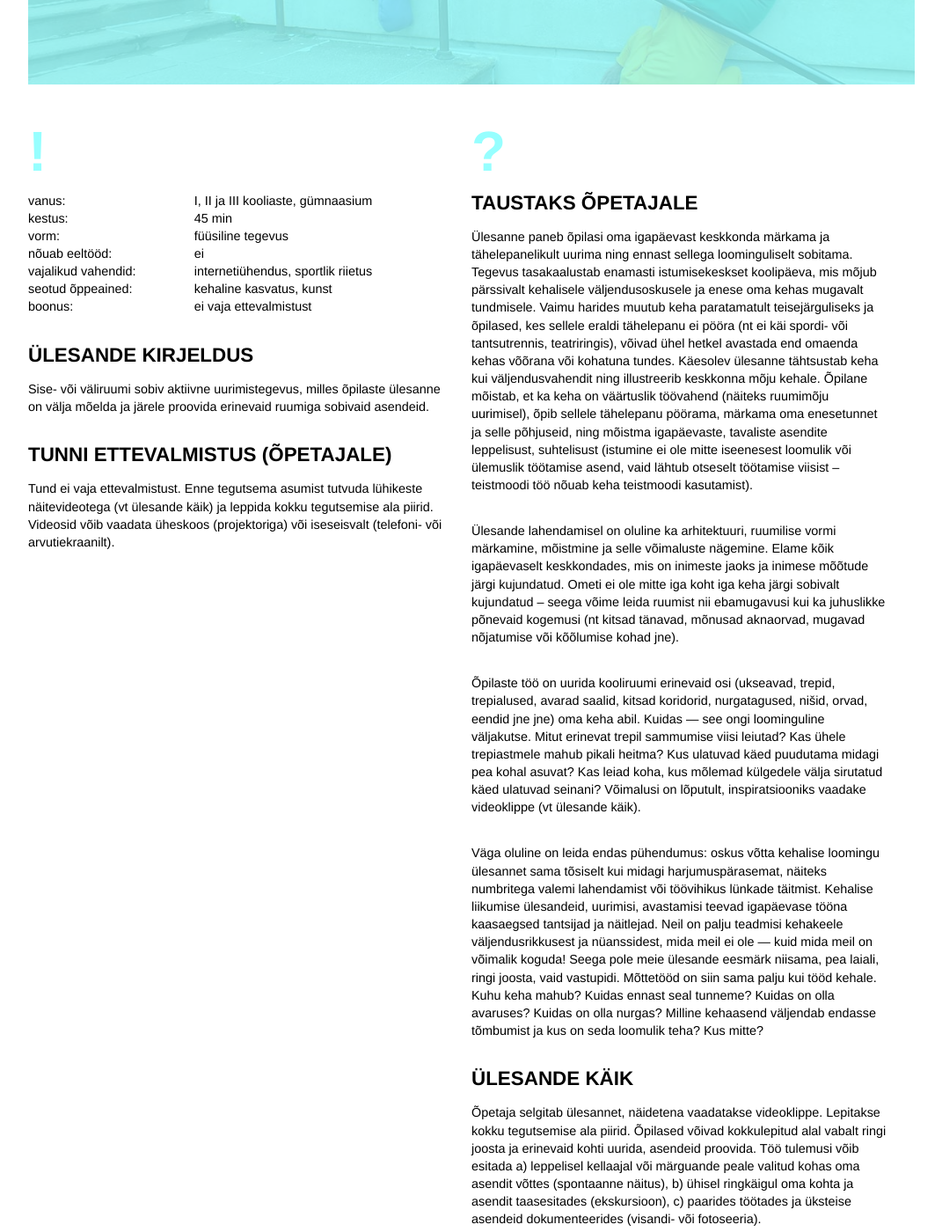
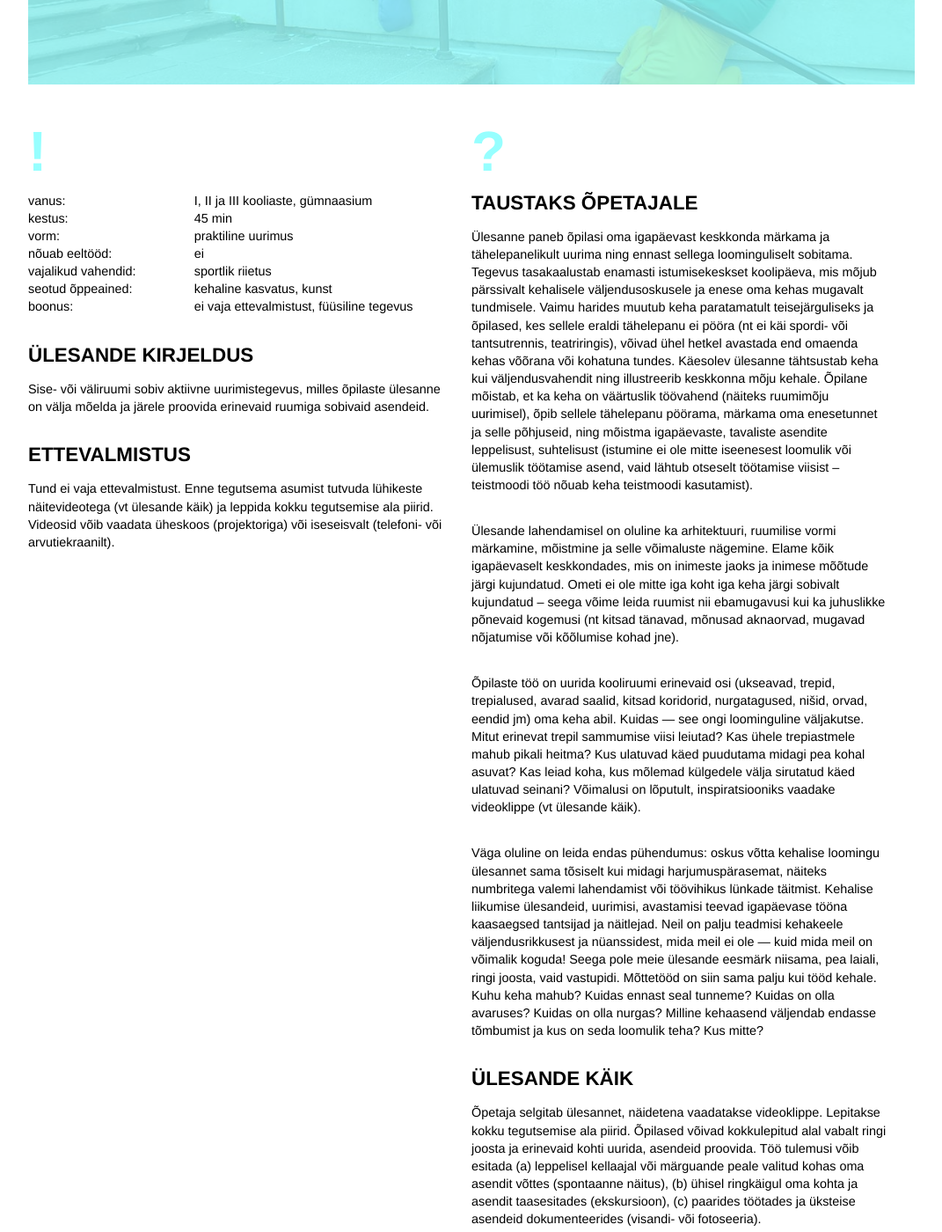
Before and after one commit to ruumiharidus/ruumiharidus.github.io, a Jekyll site: the page built from _posts/2015-11-25-keha-on-ruum.md, in a window 1280 px wide and 1400 px high, scrolled down 698 px. Shown: the whole window at 88% size, without its empty margins (104-1175 px from the left). Built offline with Jekyll 4.4.1, drawn with Linux system fonts in a browser that asks for light colours; nearby versions of some CDN libraries; some of the changed lines change nothing that is shown; some of the changed text lies outside the part shown.

Commit message:
Updated 2015-11-25-keha-on-ruum.md

```diff
--- a/_posts/2015-11-25-keha-on-ruum.md
+++ b/_posts/2015-11-25-keha-on-ruum.md
@@ -7,21 +7,22 @@ published: true
 ---
 
 
+
 <section class="section-bang">
 ### !
 
 vanus: 				| I, II ja III kooliaste, gümnaasium
 kestus: 			| 45 min
-vorm: 				| füüsiline tegevus
+vorm: 				| praktiline uurimus
 nõuab eeltööd:		| ei
-vajalikud vahendid:	| internetiühendus, sportlik riietus
+vajalikud vahendid:	| sportlik riietus
 seotud õppeained:	| kehaline kasvatus, kunst
-boonus:				| ei vaja ettevalmistust
+boonus:				| ei vaja ettevalmistust, füüsiline tegevus
 
 #### Ülesande kirjeldus
 Sise- või väliruumi sobiv aktiivne uurimistegevus, milles õpilaste ülesanne on välja mõelda ja järele proovida erinevaid ruumiga sobivaid asendeid.
 
-#### Tunni ettevalmistus (õpetajale)
+#### Ettevalmistus
 Tund ei vaja ettevalmistust. Enne tegutsema asumist tutvuda lühikeste näitevideotega (vt ülesande käik) ja leppida kokku tegutsemise ala piirid. Videosid võib vaadata üheskoos (projektoriga) või iseseisvalt (telefoni- või arvutiekraanilt).
 
 </section>
@@ -34,12 +35,12 @@ Tund ei vaja ettevalmistust. Enne tegutsema asumist tutvuda lühikeste näitevid
 
 Ülesande lahendamisel on oluline ka arhitektuuri, ruumilise vormi märkamine, mõistmine ja selle võimaluste nägemine. Elame kõik igapäevaselt keskkondades, mis on inimeste jaoks ja inimese mõõtude järgi kujundatud. Ometi ei ole mitte iga koht iga keha järgi sobivalt kujundatud – seega võime leida ruumist nii ebamugavusi kui ka juhuslikke põnevaid kogemusi (nt kitsad tänavad, mõnusad aknaorvad, mugavad nõjatumise või kõõlumise kohad jne).
 
-Õpilaste töö on uurida kooliruumi erinevaid osi (ukseavad, trepid, trepialused, avarad saalid, kitsad koridorid, nurgatagused, nišid, orvad, eendid jne jne) oma keha abil. Kuidas — see ongi loominguline väljakutse. Mitut erinevat trepil sammumise viisi leiutad? Kas ühele trepiastmele mahub pikali heitma? Kus ulatuvad käed puudutama midagi pea kohal asuvat? Kas leiad koha, kus mõlemad külgedele välja sirutatud käed ulatuvad seinani? Võimalusi on lõputult, inspiratsiooniks vaadake videoklippe (vt ülesande käik).
+Õpilaste töö on uurida kooliruumi erinevaid osi (ukseavad, trepid, trepialused, avarad saalid, kitsad koridorid, nurgatagused, nišid, orvad, eendid jm) oma keha abil. Kuidas — see ongi loominguline väljakutse. Mitut erinevat trepil sammumise viisi leiutad? Kas ühele trepiastmele mahub pikali heitma? Kus ulatuvad käed puudutama midagi pea kohal asuvat? Kas leiad koha, kus mõlemad külgedele välja sirutatud käed ulatuvad seinani? Võimalusi on lõputult, inspiratsiooniks vaadake videoklippe (vt ülesande käik).
 
 Väga oluline on leida endas pühendumus: oskus võtta kehalise loomingu ülesannet sama tõsiselt kui midagi harjumuspärasemat, näiteks numbritega valemi lahendamist või töövihikus lünkade täitmist. Kehalise liikumise ülesandeid, uurimisi, avastamisi teevad igapäevase tööna kaasaegsed tantsijad ja näitlejad. Neil on palju teadmisi kehakeele väljendusrikkusest ja nüanssidest, mida meil ei ole — kuid mida meil on võimalik koguda! Seega pole meie ülesande eesmärk niisama, pea laiali, ringi joosta, vaid vastupidi. Mõttetööd on siin sama palju kui tööd kehale. Kuhu keha mahub? Kuidas ennast seal tunneme? Kuidas on olla avaruses? Kuidas on olla nurgas? Milline kehaasend väljendab endasse tõmbumist ja kus on seda loomulik teha? Kus mitte?
 
 #### Ülesande käik
-Õpetaja selgitab ülesannet, näidetena vaadatakse videoklippe. Lepitakse kokku tegutsemise ala piirid. Õpilased võivad kokkulepitud alal vabalt ringi joosta ja erinevaid kohti uurida, asendeid proovida. Töö tulemusi võib esitada a) leppelisel kellaajal või märguande peale valitud kohas oma asendit võttes (spontaanne näitus), b) ühisel ringkäigul oma kohta ja asendit taasesitades (ekskursioon), c) paarides töötades ja üksteise asendeid dokumenteerides (visandi- või fotoseeria).
+Õpetaja selgitab ülesannet, näidetena vaadatakse videoklippe. Lepitakse kokku tegutsemise ala piirid. Õpilased võivad kokkulepitud alal vabalt ringi joosta ja erinevaid kohti uurida, asendeid proovida. Töö tulemusi võib esitada (a) leppelisel kellaajal või märguande peale valitud kohas oma asendit võttes (spontaanne näitus), (b) ühisel ringkäigul oma kohta ja asendit taasesitades (ekskursioon), (c) paarides töötades ja üksteise asendeid dokumenteerides (visandi- või fotoseeria).
 
 <iframe src="https://www.youtube.com/embed/Taq51-KBUn4" frameborder="0" allowfullscreen></iframe>
 
@@ -63,32 +64,32 @@ Austria koreograafia Willi Dorneri loodud teos, mida taasesitatakse üle maailm
 ------
 
 <section class="section-dots">
-### ..
+### ...
 
-#### Põhimõisted ja/või võtmesõnad
+#### Põhimõisted, võtmesõnad
 tantsuline liikumine, nüüdistants, inimmõõduline ruum, ergonoomika
 
 #### Hindamine
-Mida ülesande puhul hinnata?
 
-1. õpilane on järele proovinud palju erinevaid asendeid paljudes kohtades
-2. õpilane on olnud asendite väljamõtlemisel loominguline
-3. õpilane oskab oma kogemust (nt asendist tulenevaid tundeid, ruumi ja asendi koosmõju) huvitavalt analüüsida
-4. õpilane oskab loominguliselt tegutsedes olla lugupidav keskkonna ja teiste suhtes ning tegutseda ohutult
++ õpilane on järele proovinud palju erinevaid asendeid paljudes kohtades
++ õpilane on olnud asendite väljamõtlemisel loominguline
++ õpilane oskab oma kogemust (nt asendist tulenevaid tundeid, ruumi ja asendi koosmõju) huvitavalt analüüsida
++ õpilane oskab loominguliselt tegutsedes olla lugupidav keskkonna ja teiste suhtes ning tegutseda ohutult
 
-[Prindi töölehed]({{ site.baseurl }}/assets/documents/hello.pdf)
 [Prindi ülesanne](){:class='do-print'}
 [Tagasiside]({{ site.baseurl }}/assets/documents/hello.pdf)
 </section>
 
 
 <section class="section-background">
-### ..
+### ...
 
-#### Lisavõimalused / alternatiivid
-+ Lühema versioon: tegutseda väiksemal alal (nt ainult klassiruumis), iga õpilane leiutab etteantud ajaga (nt 10 min) ühe põneva poosi. Kõik tegutsevad samaaegselt.
+#### Lisavõimalused, alternatiivid
++ Lühem versioon: tegutseda väiksemal alal (nt ainult klassiruumis), iga õpilane leiutab etteantud ajaga (nt 10 min) ühe põneva poosi. Kõik tegutsevad samaaegselt.
 + Pikem versioon: tegutseda suuremal alal, nt terves koolimajas, proovida järele paljusid võimalusi, esitleda ja vaadata tulemusi üheskoos (nt ekskursiooni, fotoseeria vormis).
 + Nagu ka videoklippidest näha, saab efektsed pildid nt ühevärviliselt või lihtsalt värviliselt riietudes. Riietust teadlikult valides ja kadreeringut planeerides on võimalik ülesande teine osa (tulemuste esitlemine) teostada läbimõeldud foto- või videoprojektina (esitada tehtu fotona, liikuva gif-pildina või videoklipina).
 
-[Kattuvus riikliku õppekavaga (.pdf)]({{ site.baseurl }}/assets/documents/hello.pdf){:class='national-pdf'}
+#### Riiklik õppekava ja lõiming
+Vaata või laadi alla pdf ülesande kattuvuse kohta RÕK teemadega ja lõimimise võimalustest.
+
 </section>
```
